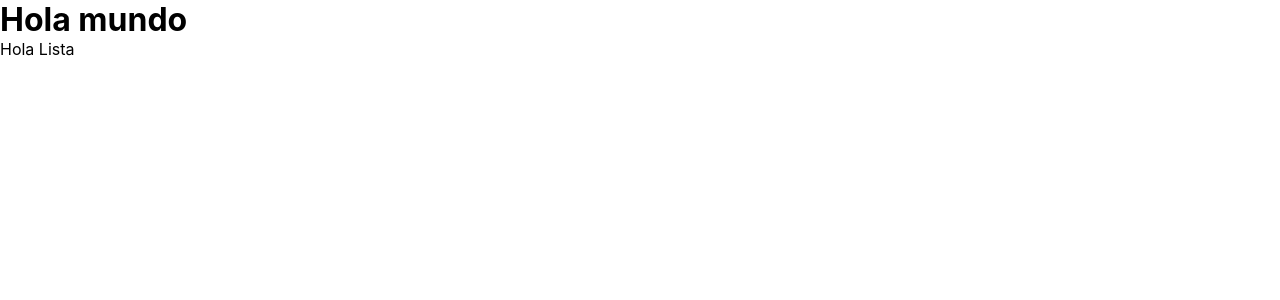
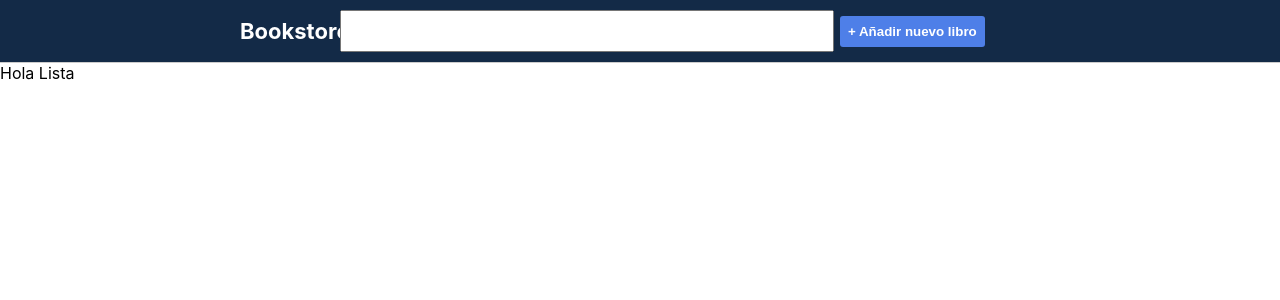
Before and after one commit to ErickRV19/amazon-books, a React (Create React App) app: page / in a window 1280 px wide. Shown: the top 300 px of the page. Built offline with nearby package versions, Linux system fonts and the light colour scheme; the HTML template or start-up script is replaced by a standard one.

Commit message:
Organizacion de archivos del proyecto creado

```diff
--- a/src/App.js
+++ b/src/App.js
@@ -1,14 +1,14 @@
 import React from 'react';
 import './App.css';
 
-import Menu from './Menu'
-import List from './List'
+import Menu from './components/Menu/Menu'
+import List from './components/List/List'
 
 
 function App() {
   return(
     <div className="app">
-      <Menu  nombre="Erick"/>
+      <Menu title="Bookstore"/>
       <List />
 
     </div>
--- a/src/Menu.js
+++ /dev/null
@@ -1,11 +0,0 @@
-import React from 'react'
-
-const Menu = () => {
-    return (
-        <div>
-            <h1>Hola mundo</h1>
-        </div>
-    )
-}
-
-export default Menu
--- a/src/List.js
+++ b/src/components/List/List.js
@@ -1,11 +1,11 @@
 import React from 'react'
 
-const List = () => {
+function List(){
     return (
         <div>
           Hola Lista
         </div>
-    )
+    );
 }
 
 export default List
--- /dev/null
+++ b/src/components/Menu/Menu.js
@@ -0,0 +1,25 @@
+import React from 'react';
+import Search  from '../SearchBar/Search';
+import './Menu.css';
+
+
+function Menu (props) {
+    return (
+        <div className="container">
+            <div className="subcontainer">
+                <div className="logo">
+                    {props.title}
+
+                </div>
+                <div className="search">
+                    <Search />
+                </div>
+                <div className="actions">
+                    <button className="button btn-blue">+ Añadir nuevo libro</button>
+                </div>
+            </div>
+        </div>
+    )
+}
+
+export default Menu
--- /dev/null
+++ b/src/components/SearchBar/Search.js
@@ -0,0 +1,16 @@
+import React from 'react'
+import PropTypes from 'prop-types'
+
+const Search = props => {
+    return (
+        <div>
+            <input type="text"/>
+        </div>
+    )
+}
+
+Search.propTypes = {
+
+}
+
+export default Search
```
Also changed, not shown: src/components/Item/Item.css (renamed from src/Item.css), src/components/List/List.css (renamed from src/List.css), src/components/Menu/Menu.css (renamed from src/Menu.css).
